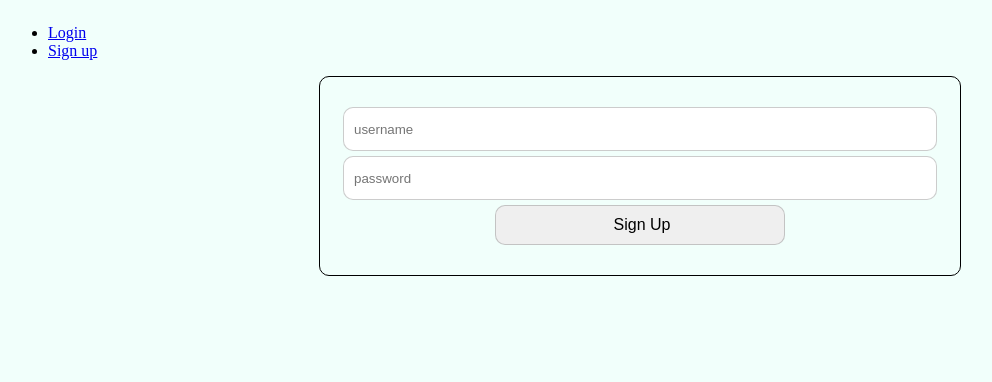
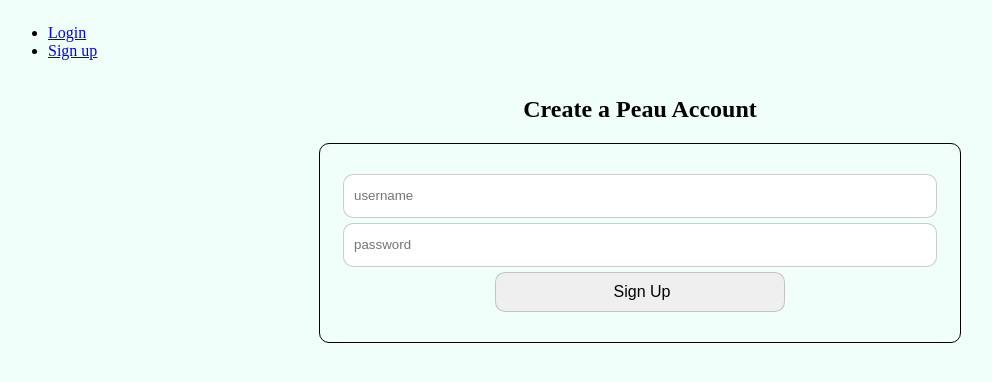
Before and after one commit to Stab-Rabbits-Iteration/Iteration-Project-NYOI8, a React app: page /signup in a window 1280 px wide. Shown: the top 382 px of the page, without its empty margins (0-992 px from the left). Built offline with nearby package versions, Linux system fonts and the light colour scheme; a web font is replaced by a local one.

Commit message:
created a header for the signup component

```diff
--- a/client/containers/components/Signup.jsx
+++ b/client/containers/components/Signup.jsx
@@ -24,6 +24,8 @@
   };
 
   return (
+    <div className="signUp-Container">
+      <h2>Create a Peau Account</h2>
       <div className="signUp-box">
         <form id="signupForm" onSubmit={makeUser}>
           <input
@@ -47,6 +49,7 @@
           <input id="signup-btn" type="submit" value="Sign Up" />
         </form>
       </div>
+    </div>
   );
 };
 
--- a/client/scss/signup.scss
+++ b/client/scss/signup.scss
@@ -8,6 +8,12 @@
   min-width: 500px;
   max-width: 600px;
   margin: auto;
+}
+
+.signUp-Container {
+  display: flex;
+  flex-direction: column;
+  align-items: center;
 }
 
 #signupForm {
```
Lines whose indentation alone changed are shown as unchanged.
